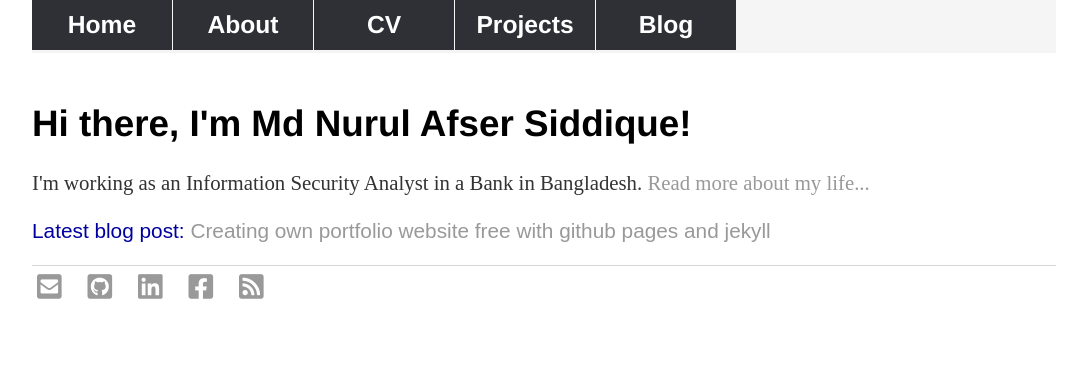
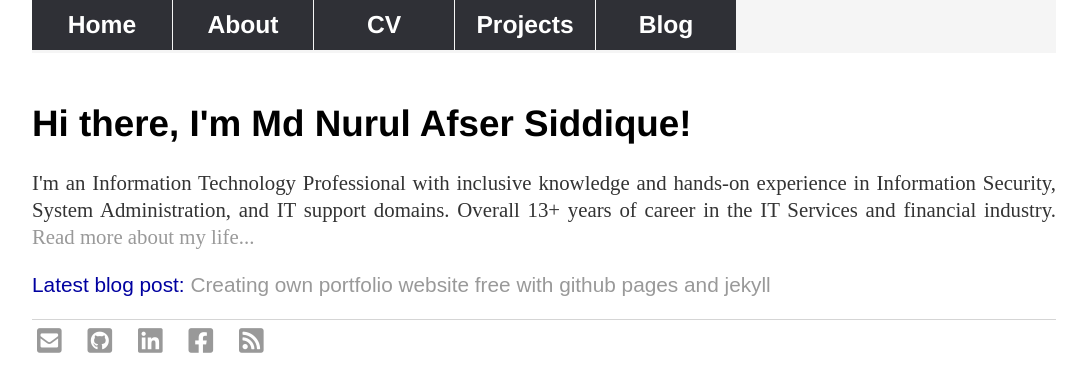
Before and after one commit to afsersid/afsersid.github.io, a Jekyll site: the page built from index.html, in a window 1280 px wide. Shown: the top 392 px of the page, without its empty margins (96-1182 px from the left). Built offline with Jekyll 4.4.1, drawn with Linux system fonts in a browser that asks for light colours.

Commit message:
Update index.html

```diff
--- a/index.html
+++ b/index.html
@@ -4,7 +4,7 @@ title: Md. Nurul Afser Siddique, Information Security Analyst
 ---
     		<div class="blurb">
         		<h1>Hi there, I'm Md Nurul Afser Siddique!</h1>
-				<p>I'm working as an Information Security Analyst in a Bank in Bangladesh. <a href="/about">Read more about my life...</a></p>
+				<p>I'm an Information Technology Professional with inclusive knowledge and hands-on experience in Information Security, System Administration, and IT support domains. Overall 13+ years of career in the IT Services and financial industry. <a href="/about">Read more about my life...</a></p>
     		</div><!-- /.blurb -->
 
 
```
